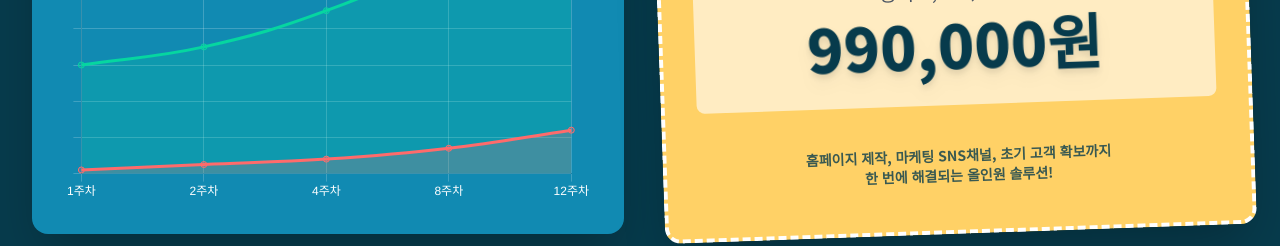
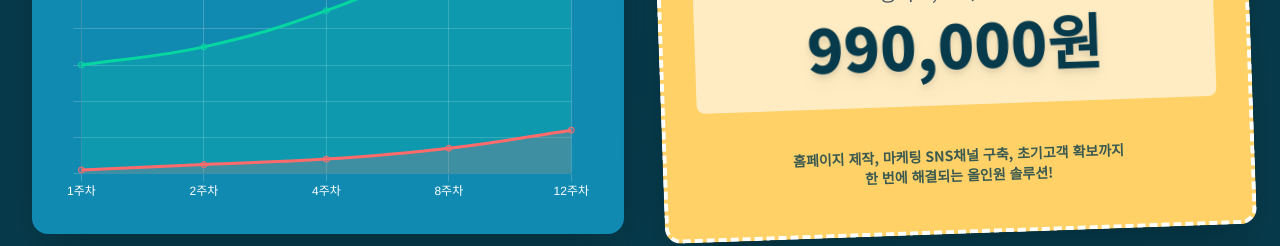
Before and after one commit to niotheone/linchpin, a plain HTML site: page 99homeb.html in a window 1280 px wide. Shown: the part 1920-2166 px from the top of the page. Drawn offline with nearby package versions, Linux system fonts and the light colour scheme.

Commit message:
Update 99homeb.html

```diff
--- a/99homeb.html
+++ b/99homeb.html
@@ -137,7 +137,7 @@
                     </div>
 
                      <p class="mt-6 text-sm text-[#073B4C]/80 font-semibold">
-                        홈페이지 제작, 마케팅 SNS채널, 초기 고객 확보까지<br>한 번에 해결되는 올인원 솔루션!
+                        홈페이지 제작, 마케팅 SNS채널 구축, 초기고객 확보까지<br>한 번에 해결되는 올인원 솔루션!
                      </p>
                 </div>
             </section>
```
